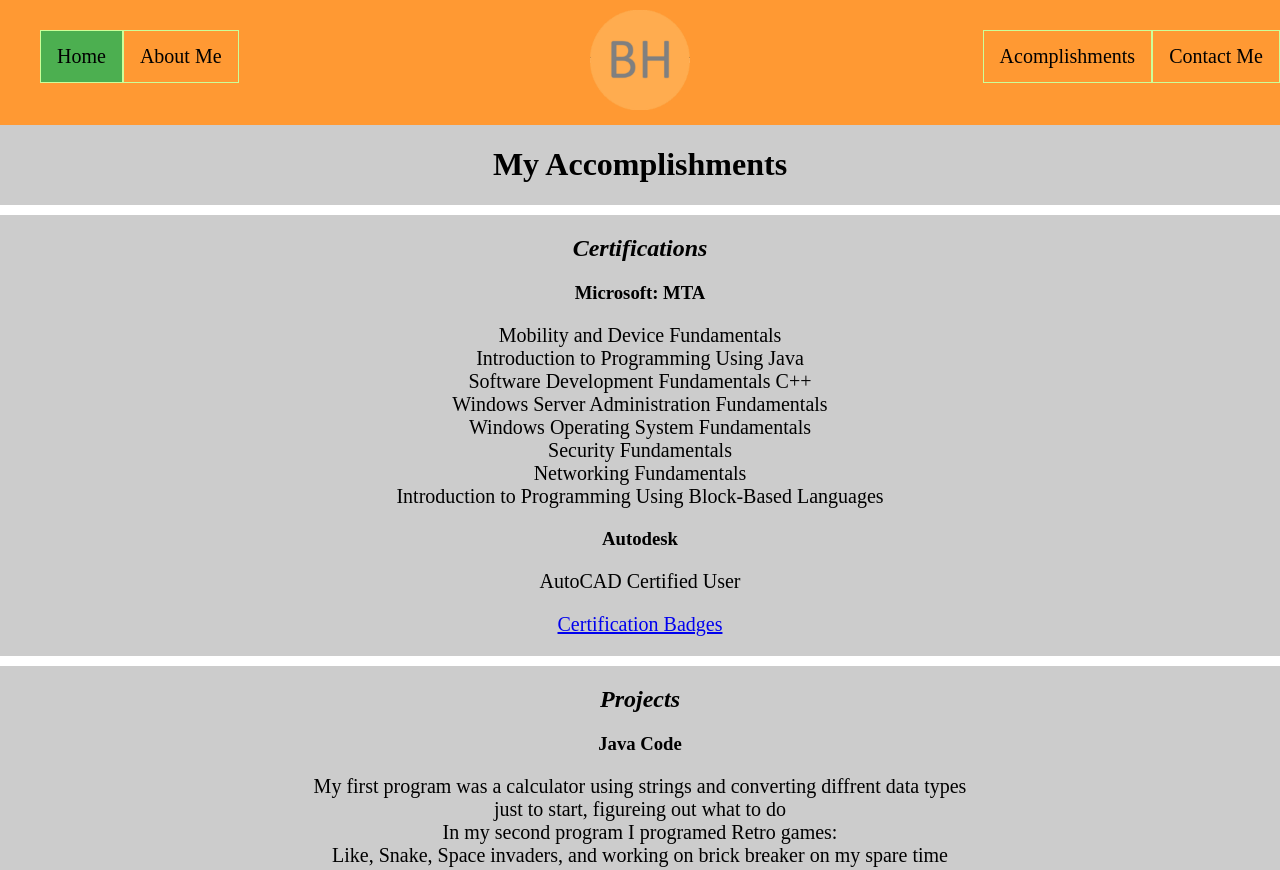
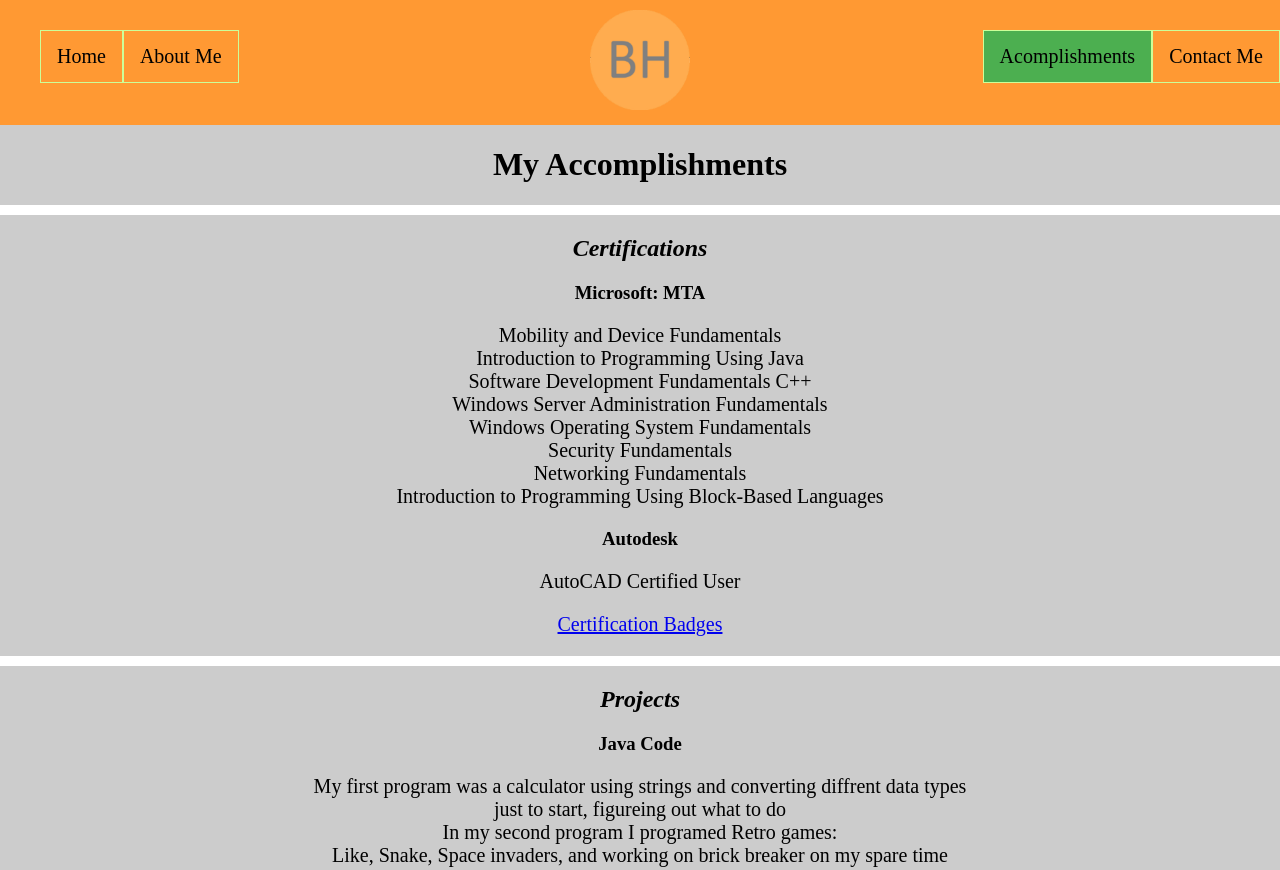
Before and after one commit to Bheck890/bheck890.github.io, a plain HTML site: page acomp.html in a window 1280 px wide. Shown: the top 870 px of the page. Drawn offline with Linux system fonts and the light colour scheme.

Commit message:
Fixed Active

```diff
--- a/acomp.html
+++ b/acomp.html
@@ -13,10 +13,10 @@ Template from https://gist.github.com/cmalven/1885287
     <div class='top'>
       <img src='https://bheck890.github.io/images/L15.png' alt='Logo' id='logo'>
       <ul id='top_area'>
-        <li><a class="active left" href="index.html">Home</a></li>
+        <li><a class="left" href="index.html">Home</a></li>
         <li><a class="left"  href="aboutme.html">About Me</a></li>
         <li><a class="right" id="last" href="contact.html">Contact Me</a></li>
-        <li><a class="right" href="acomp.html">Acomplishments</a></li>
+        <li><a class="active right" href="acomp.html">Acomplishments</a></li>
       </ul>
 	</div>
 
```
